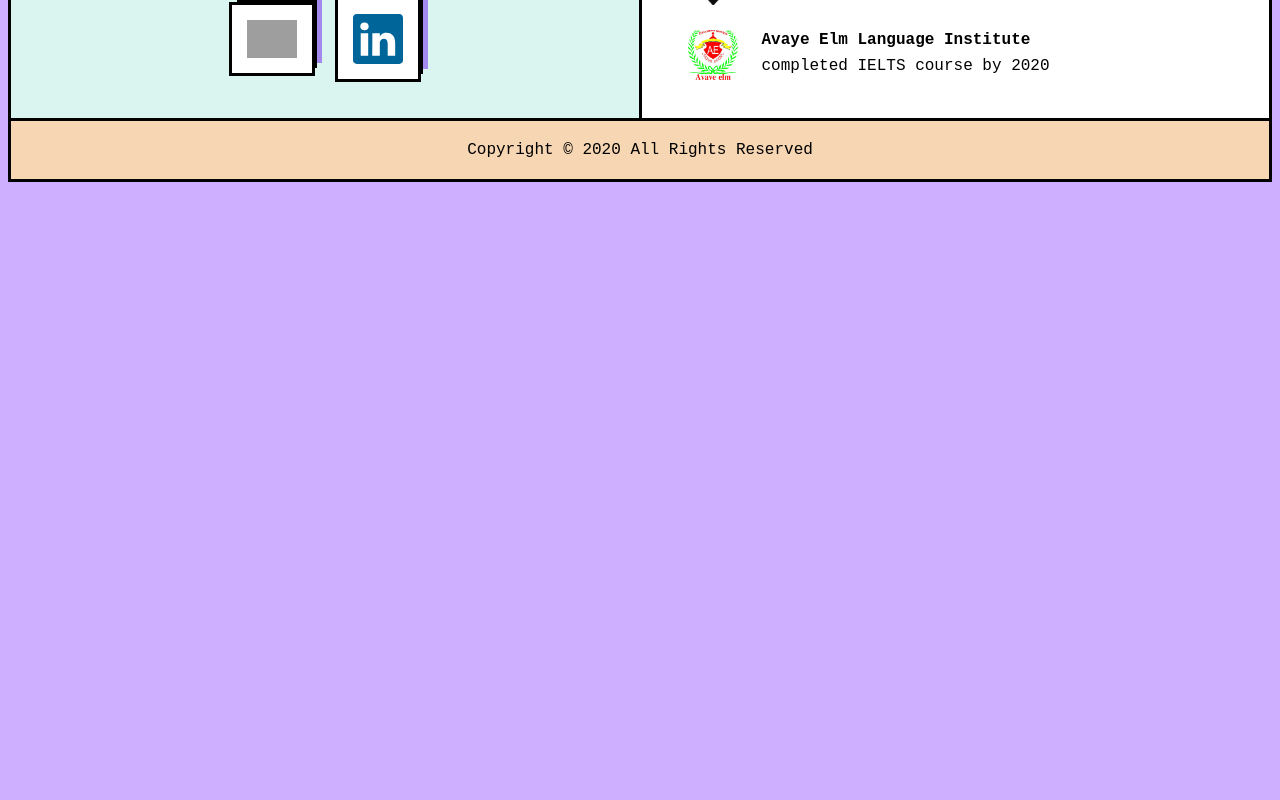
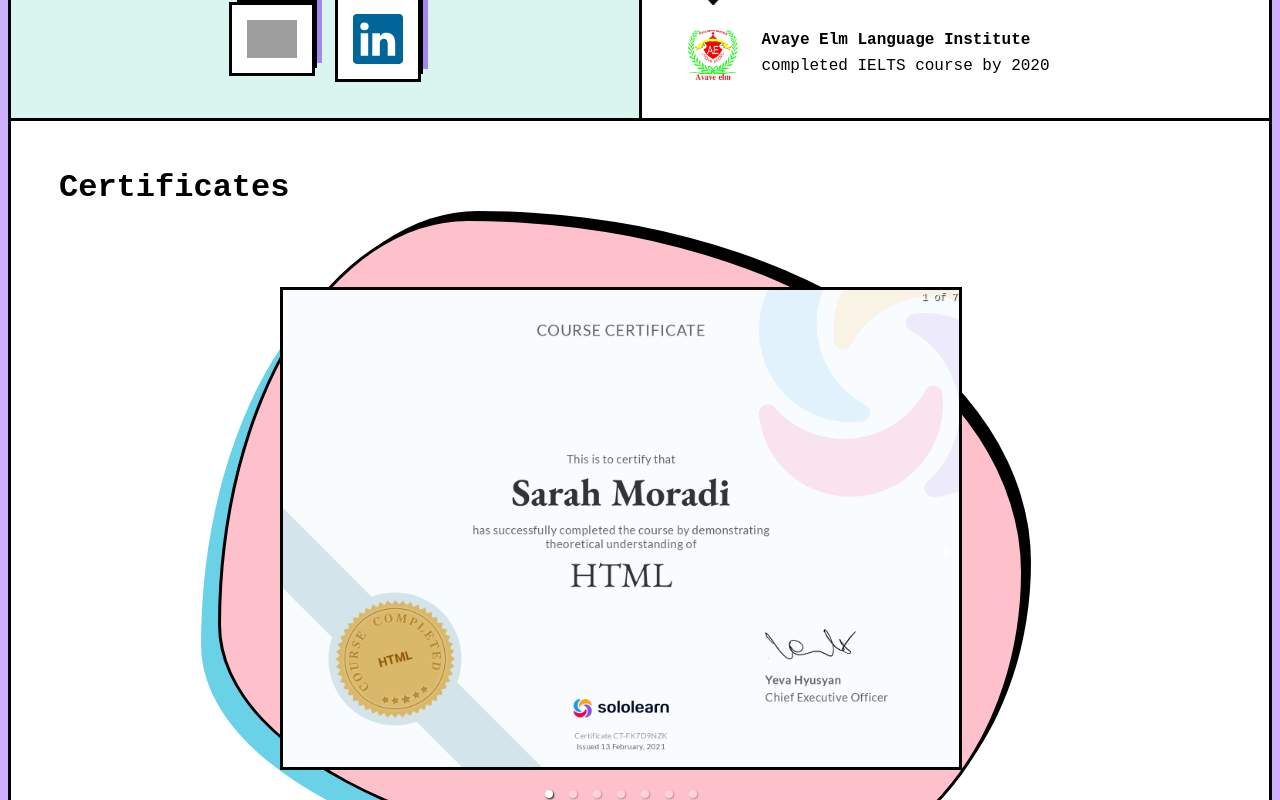
Before and after one commit to SarahMoradi/brutalist-portfolio, a React (Vite) app: page / in a window 1280 px wide. Shown: the part 1820-2620 px from the top of the page. Before the commit the page ends 2066 px from the top, so only its background shows below. Built offline with nearby package versions, Linux system fonts and the light colour scheme; grey boxes are pictures that could not be loaded.

Commit message:
complete certificate responsive

```diff
--- a/src/components/certificates/Certificates.jsx
+++ b/src/components/certificates/Certificates.jsx
@@ -7,8 +7,14 @@
 import Responsive from '../../assets/images/certificates/responsive.png'
 import ReactJS from '../../assets/images/certificates/react.png'
 import MetaIntroduction from '../../assets/images/certificates/introduction.jpg'
+import {useMediaQuery} from 'react-responsive'
 
 const Certificates = () => {
+  const isDesktopOrLaptop = useMediaQuery({
+    query: '(min-width: 1077px)',
+  })
+  const isTablet = useMediaQuery({maxWidth: 1076})
+
   const certificatesList = [
     {
       icon: HTML,
@@ -45,6 +51,7 @@
       <div>
         <h1>Certificates</h1>
       </div>
+      {isDesktopOrLaptop && (
         <div className={classes.image_container}>
           <div className={classes.shape_container}></div>
           <Carousel>
@@ -57,6 +64,15 @@
             })}
           </Carousel>
         </div>
+      )}
+      {isTablet &&
+        certificatesList.map((certificate) => {
+          return (
+            <div style={{border: '3px solid black'}}>
+              <img src={certificate.icon} />
+            </div>
+          )
+        })}
     </div>
   )
 }
--- a/src/components/certificates/certificates.module.css
+++ b/src/components/certificates/certificates.module.css
@@ -2,8 +2,15 @@
   border: 3px solid black;
   border-top: none;
   display: flex;
-  /* flex-direction: column; */
   padding: 1rem;
+}
+@media screen and (max-width: 1076px) {
+  .certificates_container {
+    flex-direction: column;
+  }
+  .certificates_container img {
+    width: 100%;
+  }
 }
 .certificates_container h1 {
   padding: 0;
--- a/src/pages/homePage/HomePage.jsx
+++ b/src/pages/homePage/HomePage.jsx
@@ -18,7 +18,7 @@
         <SocialMedias />
         <Education />
       </div>
-      {/* <Certificates /> */}
+      <Certificates />
       <Footer />
     </Fragment>
   )
```
Lines whose indentation alone changed are shown as unchanged.
